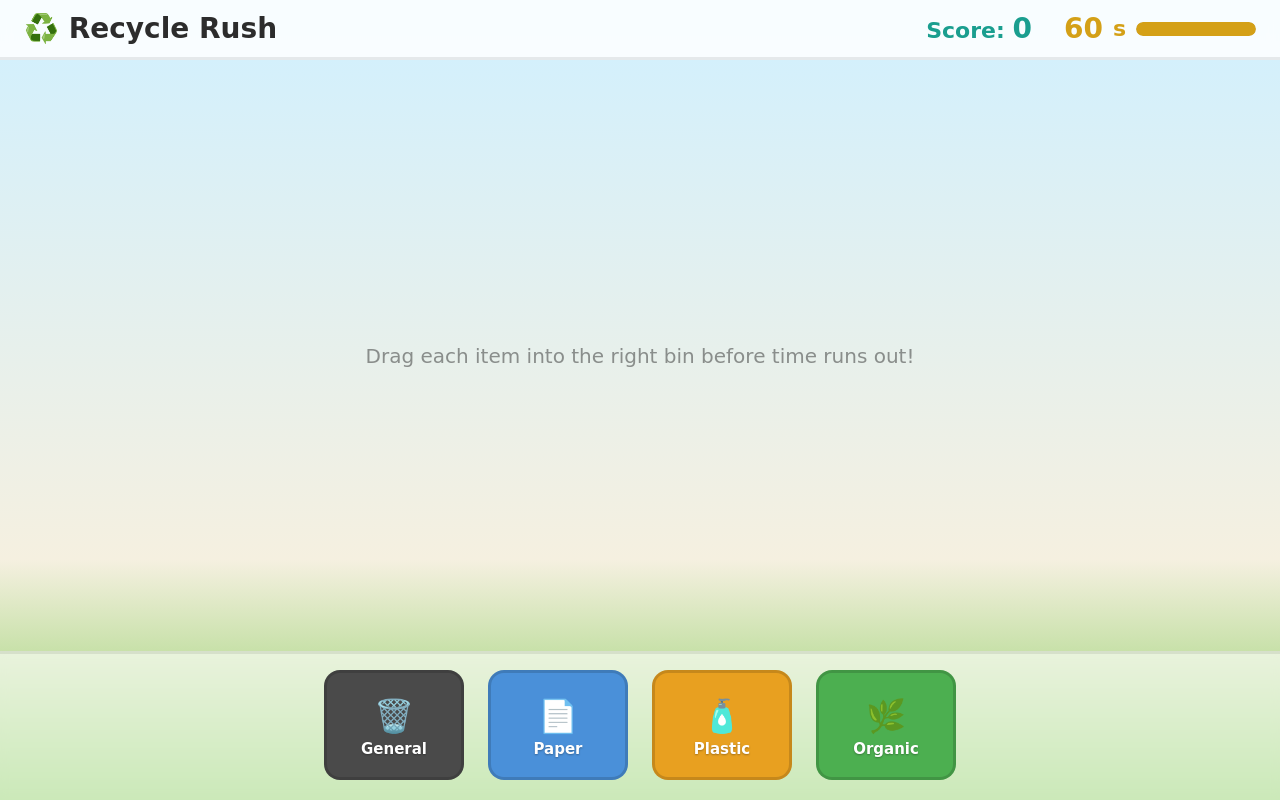
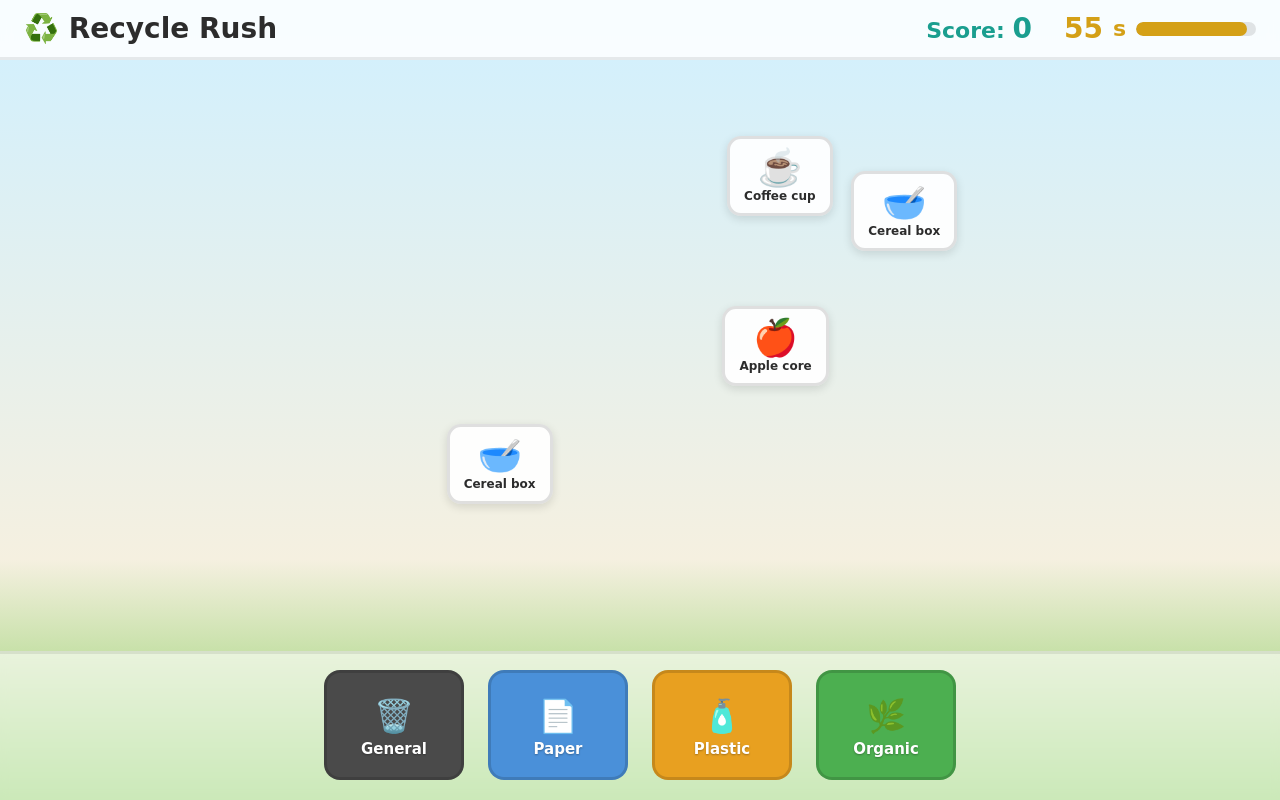
Before and after one commit to jenny-ghaccount/jg_aitraining7, a React (Vite) app: page / in a window 1280 px wide. Built offline with nearby package versions, Linux system fonts and the light colour scheme.

Commit message:
Implement game mechanics for waste item drag-and-drop and add timer functionality

```diff
--- a/src/App.css
+++ b/src/App.css
@@ -76,6 +76,14 @@
   transition: width 1s linear, background-color 0.5s;
 }
 
+.hud__timer-fill--warn {
+  background: var(--timer-warn);
+}
+
+.hud__timer-value--warn {
+  color: var(--timer-warn);
+}
+
 /* === Playfield === */
 .playfield {
   flex: 1;
@@ -93,6 +101,47 @@
   text-align: center;
   pointer-events: none;
   user-select: none;
+}
+
+/* === Waste Items === */
+.waste-item {
+  position: absolute;
+  display: flex;
+  flex-direction: column;
+  align-items: center;
+  gap: 4px;
+  padding: 10px 14px;
+  background: rgba(255, 255, 255, 0.92);
+  border: 3px solid rgba(0, 0, 0, 0.12);
+  border-radius: 14px;
+  cursor: grab;
+  user-select: none;
+  box-shadow: 0 3px 10px rgba(0, 0, 0, 0.12);
+  transition: transform 0.12s, box-shadow 0.12s;
+  z-index: 5;
+}
+
+.waste-item:hover {
+  transform: scale(1.08);
+  box-shadow: 0 6px 18px rgba(0, 0, 0, 0.18);
+}
+
+.waste-item:active {
+  cursor: grabbing;
+  transform: scale(1.12);
+}
+
+.waste-item__emoji {
+  font-size: 36px;
+  line-height: 1;
+}
+
+.waste-item__label {
+  font-family: var(--font-display);
+  font-size: 12px;
+  font-weight: 600;
+  color: var(--text-dark);
+  white-space: nowrap;
 }
 
 /* === Bins === */
@@ -149,3 +198,97 @@
 .bin--organic {
   background: var(--bin-organic);
 }
+
+.bin--highlight {
+  transform: scale(1.08);
+  border-color: rgba(255, 255, 255, 0.8);
+  box-shadow: 0 0 20px rgba(255, 255, 255, 0.4), 0 4px 12px rgba(0, 0, 0, 0.2);
+}
+
+/* === Round Over === */
+.round-over {
+  display: flex;
+  flex-direction: column;
+  align-items: center;
+  gap: 16px;
+  text-align: center;
+}
+
+.round-over__title {
+  font-family: var(--font-display);
+  font-size: 42px;
+  font-weight: 700;
+  color: var(--text-dark);
+  margin: 0;
+}
+
+.round-over__score {
+  font-family: var(--font-display);
+  font-size: 24px;
+  color: var(--score-color);
+  margin: 0;
+}
+
+.round-over__btn {
+  font-family: var(--font-display);
+  font-size: 20px;
+  font-weight: 600;
+  padding: 12px 32px;
+  border: none;
+  border-radius: 12px;
+  background: var(--score-color);
+  color: var(--text-light);
+  cursor: pointer;
+  transition: transform 0.15s, box-shadow 0.15s;
+}
+
+.round-over__btn:hover {
+  transform: scale(1.05);
+  box-shadow: 0 4px 12px rgba(0, 0, 0, 0.2);
+}
+
+/* === Wrong-Drop Flash Overlay === */
+.flash-overlay {
+  position: fixed;
+  inset: 0;
+  background: var(--flash-red);
+  display: flex;
+  align-items: center;
+  justify-content: center;
+  z-index: 100;
+  pointer-events: none;
+  animation: flash-in 1.2s ease-out forwards;
+}
+
+@keyframes flash-in {
+  0% { opacity: 1; }
+  60% { opacity: 0.9; }
+  100% { opacity: 0; }
+}
+
+.flash-overlay__content {
+  display: flex;
+  flex-direction: column;
+  align-items: center;
+  gap: 8px;
+  animation: flash-pop 0.4s ease-out;
+}
+
+@keyframes flash-pop {
+  0% { transform: scale(0.5); opacity: 0; }
+  60% { transform: scale(1.15); }
+  100% { transform: scale(1); opacity: 1; }
+}
+
+.flash-overlay__smiley {
+  font-size: 80px;
+  line-height: 1;
+}
+
+.flash-overlay__text {
+  font-family: var(--font-display);
+  font-size: 28px;
+  font-weight: 700;
+  color: white;
+  text-shadow: 0 2px 6px rgba(0, 0, 0, 0.3);
+}
--- a/src/App.jsx
+++ b/src/App.jsx
@@ -1,19 +1,169 @@
+import { useState, useEffect, useCallback, useRef } from 'react'
 import './App.css'
+import WASTE_ITEMS from './wasteItems'
+
+const ROUND_SECONDS = 60
+const SPAWN_INTERVAL = 2000
+const MAX_ACTIVE = 5
+
+function pickRandom() {
+  return WASTE_ITEMS[Math.floor(Math.random() * WASTE_ITEMS.length)]
+}
+
+function randomPosition() {
+  return {
+    left: 10 + Math.random() * 70,   // 10-80% from left
+    top: 10 + Math.random() * 55,    // 10-65% from top
+  }
+}
+
+let nextSpawnId = 0
 
 function App() {
+  const [timeLeft, setTimeLeft] = useState(ROUND_SECONDS)
+  const [running, setRunning] = useState(true)
+  const [score, setScore] = useState(0)
+  const [activeItems, setActiveItems] = useState([])
+  const [draggedItem, setDraggedItem] = useState(null)
+  const [highlightedBin, setHighlightedBin] = useState(null)
+  const [showFlash, setShowFlash] = useState(false)
+  const flashTimer = useRef(null)
+
+  // Countdown timer
+  useEffect(() => {
+    if (!running) return
+    if (timeLeft <= 0) {
+      setRunning(false)
+      return
+    }
+    const id = setInterval(() => {
+      setTimeLeft((t) => {
+        if (t <= 1) {
+          clearInterval(id)
+          setRunning(false)
+          return 0
+        }
+        return t - 1
+      })
+    }, 1000)
+    return () => clearInterval(id)
+  }, [running, timeLeft <= 0])
+
+  // Spawn items periodically
+  useEffect(() => {
+    if (!running) return
+    const spawn = () => {
+      setActiveItems((prev) => {
+        if (prev.length >= MAX_ACTIVE) return prev
+        const item = pickRandom()
+        const pos = randomPosition()
+        return [...prev, { ...item, spawnId: nextSpawnId++, pos }]
+      })
+    }
+    spawn() // spawn one immediately
+    const id = setInterval(spawn, SPAWN_INTERVAL)
+    return () => clearInterval(id)
+  }, [running])
+
+  const timerPercent = (timeLeft / ROUND_SECONDS) * 100
+  const timerWarn = timeLeft <= 10
+
+  const removeItem = useCallback((spawnId) => {
+    setActiveItems((prev) => prev.filter((i) => i.spawnId !== spawnId))
+  }, [])
+
+  const incrementScore = useCallback(() => {
+    setScore((s) => s + 1)
+  }, [])
+
+  const resetScore = useCallback(() => {
+    setScore(0)
+  }, [])
+
+  const triggerFlash = useCallback(() => {
+    if (flashTimer.current) clearTimeout(flashTimer.current)
+    setShowFlash(true)
+    flashTimer.current = setTimeout(() => setShowFlash(false), 1200)
+  }, [])
+
+  const handleRestart = useCallback(() => {
+    setTimeLeft(ROUND_SECONDS)
+    setScore(0)
+    setActiveItems([])
+    setShowFlash(false)
+    if (flashTimer.current) clearTimeout(flashTimer.current)
+    setRunning(true)
+    nextSpawnId = 0
+  }, [])
+
+  // Drag handlers
+  const handleDragStart = useCallback((e, item) => {
+    setDraggedItem(item)
+    e.dataTransfer.effectAllowed = 'move'
+    e.dataTransfer.setData('text/plain', item.spawnId)
+  }, [])
+
+  const handleDragEnd = useCallback(() => {
+    setDraggedItem(null)
+    setHighlightedBin(null)
+  }, [])
+
+  const handleBinDragOver = useCallback((e, binType) => {
+    e.preventDefault()
+    e.dataTransfer.dropEffect = 'move'
+    setHighlightedBin(binType)
+  }, [])
+
+  const handleBinDragLeave = useCallback(() => {
+    setHighlightedBin(null)
+  }, [])
+
+  const handleBinDrop = useCallback((e, binType) => {
+    e.preventDefault()
+    setHighlightedBin(null)
+    if (!draggedItem) return
+
+    const isCorrect = draggedItem.bin === binType
+    removeItem(draggedItem.spawnId)
+
+    if (isCorrect) {
+      incrementScore()
+    } else {
+      resetScore()
+      triggerFlash()
+    }
+
+    setDraggedItem(null)
+  }, [draggedItem, removeItem, incrementScore, resetScore, triggerFlash])
+
   return (
     <div className="game-screen">
+      {/* Wrong-drop flash overlay */}
+      {showFlash && (
+        <div className="flash-overlay">
+          <div className="flash-overlay__content">
+            <span className="flash-overlay__smiley">😢</span>
+            <span className="flash-overlay__text">That was wrong!</span>
+          </div>
+        </div>
+      )}
+
       {/* HUD */}
       <header className="hud">
         <h1 className="hud__title">♻️ Recycle Rush</h1>
         <div className="hud__stats">
           <div className="hud__score">
-            Score: <span className="hud__score-value">0</span>
+            Score: <span className="hud__score-value">{score}</span>
           </div>
           <div className="hud__timer">
-            <span className="hud__timer-value">60</span>s
+            <span className={`hud__timer-value${timerWarn ? ' hud__timer-value--warn' : ''}`}>
+              {timeLeft}
+            </span>s
             <div className="hud__timer-bar">
-              <div className="hud__timer-fill" style={{ width: '100%' }} />
+              <div
+                className={`hud__timer-fill${timerWarn ? ' hud__timer-fill--warn' : ''}`}
+                style={{ width: `${timerPercent}%` }}
+              />
             </div>
           </div>
         </div>
@@ -21,26 +171,76 @@ function App() {
 
       {/* Playfield */}
       <main className="playfield">
-        <p className="playfield__hint">
-          Drag each item into the right bin before time runs out!
-        </p>
+        {running ? (
+          <>
+            {activeItems.length === 0 && (
+              <p className="playfield__hint">
+                Drag each item into the right bin before time runs out!
+              </p>
+            )}
+            {activeItems.map((item) => (
+              <div
+                key={item.spawnId}
+                className="waste-item"
+                draggable
+                onDragStart={(e) => handleDragStart(e, item)}
+                onDragEnd={handleDragEnd}
+                style={{
+                  left: `${item.pos.left}%`,
+                  top: `${item.pos.top}%`,
+                }}
+              >
+                <span className="waste-item__emoji">{item.emoji}</span>
+                <span className="waste-item__label">{item.label}</span>
+              </div>
+            ))}
+          </>
+        ) : (
+          <div className="round-over">
+            <h2 className="round-over__title">⏰ Time's up!</h2>
+            <p className="round-over__score">Final score: {score}</p>
+            <button className="round-over__btn" onClick={handleRestart}>
+              Play again
+            </button>
+          </div>
+        )}
       </main>
 
       {/* Bins */}
       <footer className="bins">
-        <div className="bin bin--general">
+        <div
+          className={`bin bin--general${highlightedBin === 'general' ? ' bin--highlight' : ''}`}
+          onDragOver={(e) => handleBinDragOver(e, 'general')}
+          onDragLeave={handleBinDragLeave}
+          onDrop={(e) => handleBinDrop(e, 'general')}
+        >
           <span className="bin__icon">🗑️</span>
           <span className="bin__label">General</span>
         </div>
-        <div className="bin bin--paper">
+        <div
+          className={`bin bin--paper${highlightedBin === 'paper' ? ' bin--highlight' : ''}`}
+          onDragOver={(e) => handleBinDragOver(e, 'paper')}
+          onDragLeave={handleBinDragLeave}
+          onDrop={(e) => handleBinDrop(e, 'paper')}
+        >
           <span className="bin__icon">📄</span>
           <span className="bin__label">Paper</span>
         </div>
-        <div className="bin bin--plastic">
+        <div
+          className={`bin bin--plastic${highlightedBin === 'plastic' ? ' bin--highlight' : ''}`}
+          onDragOver={(e) => handleBinDragOver(e, 'plastic')}
+          onDragLeave={handleBinDragLeave}
+          onDrop={(e) => handleBinDrop(e, 'plastic')}
+        >
           <span className="bin__icon">🧴</span>
           <span className="bin__label">Plastic</span>
         </div>
-        <div className="bin bin--organic">
+        <div
+          className={`bin bin--organic${highlightedBin === 'organic' ? ' bin--highlight' : ''}`}
+          onDragOver={(e) => handleBinDragOver(e, 'organic')}
+          onDragLeave={handleBinDragLeave}
+          onDrop={(e) => handleBinDrop(e, 'organic')}
+        >
           <span className="bin__icon">🌿</span>
           <span className="bin__label">Organic</span>
         </div>
--- /dev/null
+++ b/src/wasteItems.js
@@ -0,0 +1,19 @@
+// Test subset of waste items for drag-and-drop development.
+// Full 32-item MVP pool will be integrated in T10.
+
+const WASTE_ITEMS = [
+  { id: 'greasy-pizza-box', label: 'Greasy pizza box', emoji: '🍕', bin: 'general' },
+  { id: 'used-tissue', label: 'Used tissue', emoji: '🤧', bin: 'general' },
+  { id: 'disposable-coffee-cup', label: 'Coffee cup', emoji: '☕', bin: 'general' },
+  { id: 'newspaper', label: 'Newspaper', emoji: '📰', bin: 'paper' },
+  { id: 'cardboard-box', label: 'Cardboard box', emoji: '📦', bin: 'paper' },
+  { id: 'cereal-box', label: 'Cereal box', emoji: '🥣', bin: 'paper' },
+  { id: 'water-bottle', label: 'Water bottle', emoji: '💧', bin: 'plastic' },
+  { id: 'shampoo-bottle', label: 'Shampoo bottle', emoji: '🧴', bin: 'plastic' },
+  { id: 'yogurt-pot', label: 'Yogurt pot', emoji: '🥛', bin: 'plastic' },
+  { id: 'banana-peel', label: 'Banana peel', emoji: '🍌', bin: 'organic' },
+  { id: 'apple-core', label: 'Apple core', emoji: '🍎', bin: 'organic' },
+  { id: 'eggshells', label: 'Eggshells', emoji: '🥚', bin: 'organic' },
+]
+
+export default WASTE_ITEMS
```
